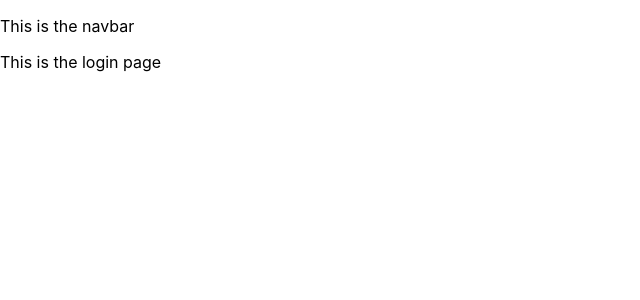
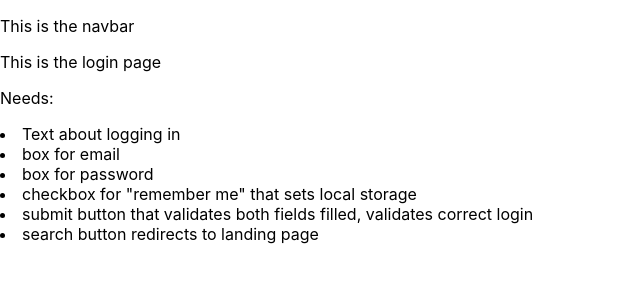
Before and after one commit to SPFlores/perUse, a React (Create React App) app in the folder Client/: page /login in a window 1280 px wide. Shown: the top 300 px of the page, without its empty margins (0-640 px from the left). Built offline with nearby package versions, Linux system fonts and the light colour scheme.

Commit message:
laying out login page, some logic

```diff
--- a/Client/src/pages/Landing/Landing.js
+++ b/Client/src/pages/Landing/Landing.js
@@ -4,8 +4,8 @@ const LandingPage = _ => {
   return (
     <div>
       <p>This is the landing page.</p>
-      <p>This is some text to show that it's working.</p>
-      <p>Lorem ipsum, dolor sit amet consectetur adipisicing elit. Placeat vitae in, dolor assumenda, laudantium unde dolore rerum, corrupti repellat sequi provident quibusdam nisi. Explicabo dolor nesciunt voluptas nisi iure nam.</p>
+      <p>Displays "Welcome, NAME" if logged in.</p>
+      <p>Displays dummy text below about what the page is, what you can do. Offers buttons to sign up or login (Router).</p>
     </div>
   )
 }
--- a/Client/src/pages/Login/Login.js
+++ b/Client/src/pages/Login/Login.js
@@ -2,7 +2,16 @@ import React from 'react'
 
 const LoginPage = _ => {
   return (
-    <p>This is the login page</p>
+    <div>
+      <p>This is the login page</p>
+      <p>Needs:</p>
+      <li>Text about logging in</li>
+      <li>box for email</li>
+      <li>box for password</li>
+      <li>checkbox for "remember me" that sets local storage</li>
+      <li>submit button that validates both fields filled, validates correct login</li>
+      <li>search button redirects to landing page</li>
+    </div>
   )
 }
 
```
